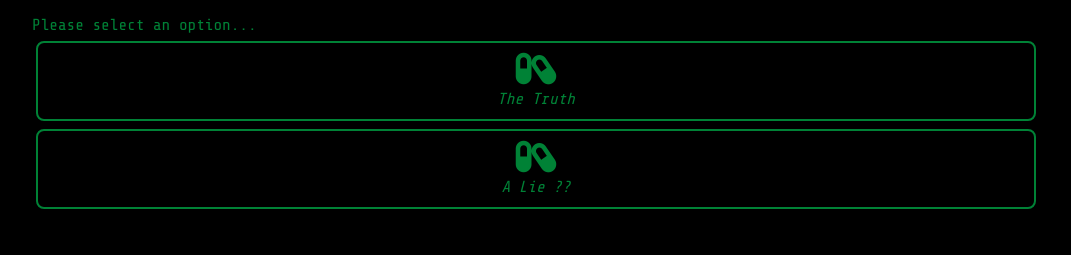
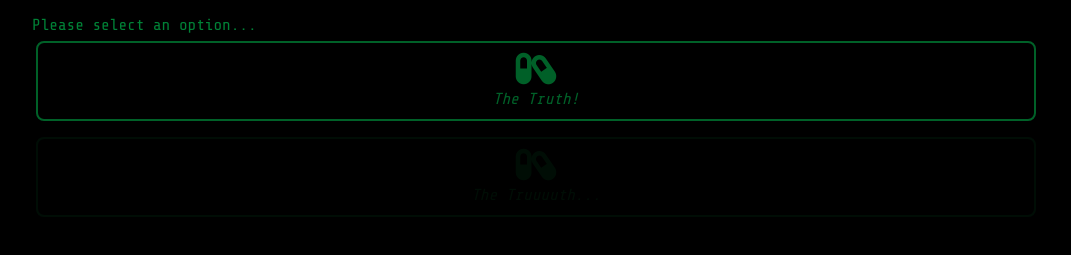
Before and after one commit to BigDaveCoding/matrix-portfolio, a website: page index.html in a window 1280 px wide. Shown: the part 163-418 px from the top of the page, without its empty margins (104-1175 px from the left). Drawn offline with nearby package versions, Linux system fonts and the light colour scheme; a web font is replaced by a local one.

Commit message:
created a section for the blue pill lies

```diff
--- a/index.html
+++ b/index.html
@@ -32,19 +32,19 @@
 
         <h2 class="hero_question"></h2>
 
-        <div class="pill_parent_div grid grid-cols-2">
-            <div class="red_pill opacity-20 flex flex-col justify-center items-center p-2 m-1 border-2 rounded-lg">
+        <div class="pill_parent_div grid grid-cols-1 gap-2 pt-6">
+            <div class="red_pill opacity-10 flex flex-col justify-center items-center p-2 m-1 border-2 rounded-lg">
                 <i class=" text-4xl text-red-700 fa-solid fa-capsules"></i>
-                <p class="text-red-700"><i>The Truth</i></p>
+                <p class="text-red-700"><i>The Truth!</i></p>
             </div>
 
-            <div class="blue_pill opacity-20 flex flex-col justify-center items-center p-2 m-1 border-2 rounded-lg">
+            <div class="blue_pill opacity-10 flex flex-col justify-center items-center p-2 m-1 border-2 rounded-lg">
                 <i class="text-4xl text-blue-700 fa-solid fa-capsules"></i>
-                <p class="text-blue-600"><i>A Lie ??</i></p>
+                <p class="text-blue-600"><i>The Truuuuth...</i></p>
             </div>
         </div>
 
-        <div class="grid grid-cols-3">
+        <div class="user_options grid grid-cols-3 pt-6">
             <div class="option_one opacity-0 flex flex-col justify-center items-center p-2 m-1 border-2 rounded-lg">
                 <i class="text-2xl p-2 fa-regular fa-face-smile"></i>
                 <h4 class="">About Me</h4>
@@ -58,6 +58,10 @@
                 <h4 class="">Contact</h4>
             </div>
         </div>
+    </section>
+
+    <section class="its_all_lies flex flex-col">
+
     </section>
 
     <h2 class="section_title text-3xl text-center py-6"></h2>
```
